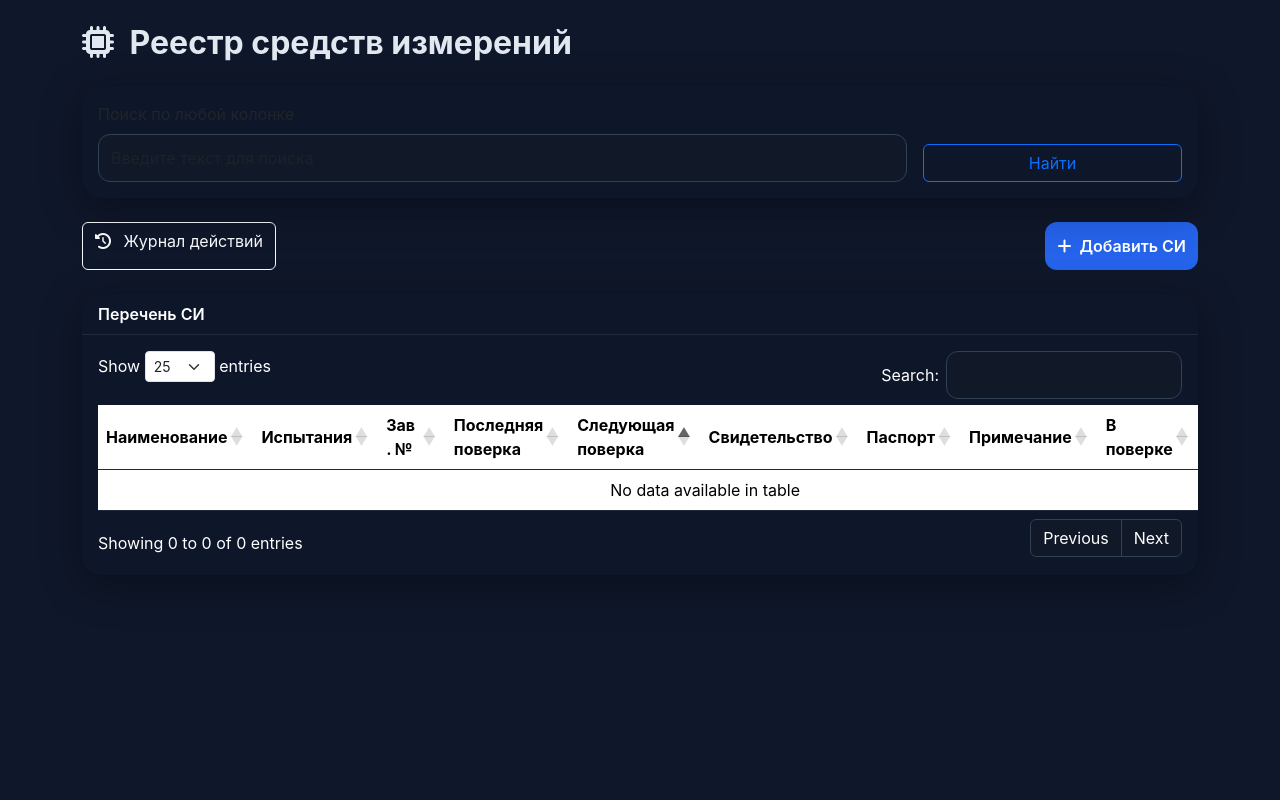
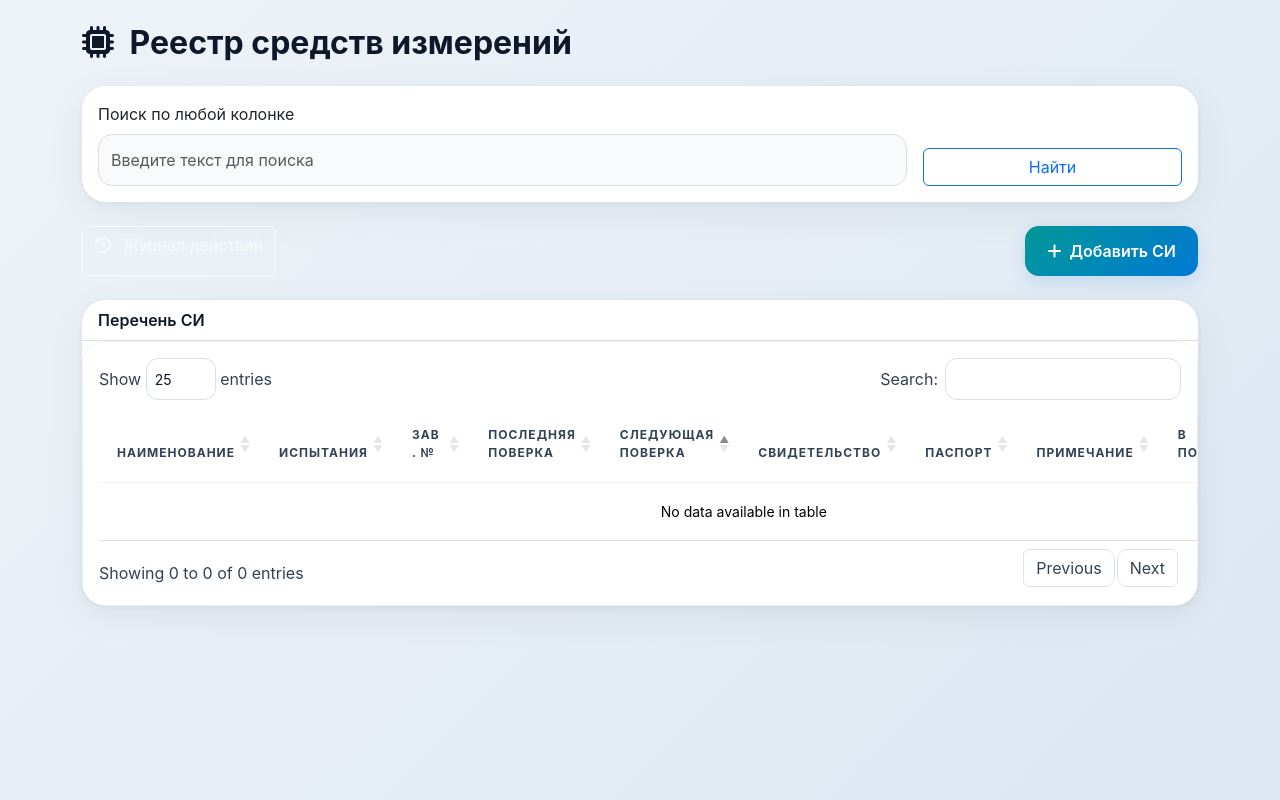
Before and after one commit to alex7r259/si_registry, a Flask app: page / in a window 1280 px wide. Run offline with Flask 3, Linux system fonts and the light colour scheme; data that the repository does not hold is empty; some libraries are stand-ins or nearby versions.

Commit message:
Обновить industrial UI и расширить аудит логов

```diff
--- a/app.py
+++ b/app.py
@@ -27,9 +27,17 @@ class Instrument(db.Model):
 
 class ActionLog(db.Model):
     id: Mapped[int] = mapped_column(primary_key=True)
+
     action: Mapped[str] = mapped_column(String(50))
+
     device_name: Mapped[str] = mapped_column(String(255))
+
     description: Mapped[str] = mapped_column(String(1000))
+
+    username: Mapped[str] = mapped_column(String(255), default='system')
+
+    ip_address: Mapped[str] = mapped_column(String(255), default='unknown')
+
     created_at: Mapped[datetime] = mapped_column(default=datetime.utcnow)
 
 
@@ -40,10 +48,23 @@ def parse_date(raw_date: str | None) -> date | None:
 
 
 def add_log(action: str, device_name: str, description: str):
+
+    ip = request.headers.get(
+        'X-Forwarded-For',
+        request.remote_addr
+    )
+
+    username = request.headers.get(
+        'X-User',
+        'operator'
+    )
+
     log = ActionLog(
         action=action,
         device_name=device_name,
         description=description,
+        username=username,
+        ip_address=ip
     )
 
     db.session.add(log)
--- a/templates/index.html
+++ b/templates/index.html
@@ -14,127 +14,249 @@
           href="https://cdnjs.cloudflare.com/ajax/libs/font-awesome/6.5.2/css/all.min.css">
 
     <style>
-        body{
-            background:#0f172a;
-            color:#e2e8f0;
-            font-family:Inter,system-ui,sans-serif;
+        :root{
+
+            --bg:#eef3f8;
+
+            --panel:#ffffff;
+
+            --panel-2:#f7f9fc;
+
+            --line:#d7dee8;
+
+            --text:#0f172a;
+
+            --muted:#64748b;
+
+            --accent:#009999;
+
+            --accent2:#0078d4;
+
+            --success:#16a34a;
+
+            --warning:#d97706;
+
+            --danger:#dc2626;
         }
 
-        .page-title{
-            font-size:32px;
-            font-weight:700;
-            margin-bottom:24px;
+        body{
+            margin:0;
+            background:linear-gradient(135deg,#eef3f8,#dde7f2);
+            color:var(--text);
+            font-family:Inter,Segoe UI,sans-serif;
+            min-height:100vh;
         }
 
-        .glass-card{
-            background:rgba(15,23,42,.75);
-            backdrop-filter:blur(16px);
-            border:1px solid rgba(255,255,255,.08);
-            border-radius:20px;
-            box-shadow:0 10px 40px rgba(0,0,0,.35);
+        .sidebar{
+
+            width:280px;
+
+            background:#ffffff;
+
+            border-right:1px solid var(--line);
+
+            padding:24px;
+
+            position:fixed;
+
+            top:0;
+
+            left:0;
+
+            bottom:0;
+
+            overflow:auto;
+
+            box-shadow:0 0 30px rgba(15,23,42,.06);
         }
 
-        .card-header{
-            background:transparent !important;
-            border-bottom:1px solid rgba(255,255,255,.08);
-            font-weight:600;
-            color:#fff;
+        .page-title{font-size:32px;font-weight:700;margin-bottom:24px;}
+
+        .glass,.glass-card{
+
+            background:#ffffff;
+
+            border:1px solid rgba(15,23,42,.06);
+
+            border-radius:24px;
+
+            box-shadow:
+                    0 10px 40px rgba(15,23,42,.06),
+                    0 2px 6px rgba(15,23,42,.04);
         }
 
+        .card-header{background:transparent !important;border-bottom:1px solid var(--line);font-weight:600;color:#0f172a;}
+
         .form-control{
-            background:#111827;
-            border:1px solid #334155;
-            color:#fff;
-            border-radius:12px;
-            min-height:48px;
+
+            background:#f8fafc;
+
+            border:1px solid var(--line);
+
+            color:#0f172a;
+
+            border-radius:14px;
+
+            min-height:52px;
+
+            transition:.2s;
         }
 
         .form-control:focus{
-            background:#111827;
-            color:#fff;
-            border-color:#3b82f6;
-            box-shadow:0 0 0 .2rem rgba(59,130,246,.25);
+
+            background:white;
+
+            border-color:var(--accent2);
+
+            color:#0f172a;
+
+            box-shadow:0 0 0 .2rem rgba(0,120,212,.12);
+        }
+
+        .table-wrapper{
+
+            border-radius:22px;
+
+            overflow:hidden;
+
+            border:1px solid rgba(15,23,42,.06);
         }
 
         .table{
-            color:#e2e8f0;
+
+            color:#0f172a;
+
+            margin:0;
+
+            border-collapse:separate;
+
+            border-spacing:0;
         }
 
         .table thead{
-            background:#111827;
+
+            background:linear-gradient(
+                    90deg,
+                    #f8fafc,
+                    #eef3f8
+            );
         }
 
-        .table td,
-        .table th{
-            border-color:#1e293b !important;
-            vertical-align:middle;
+        .table thead th{
+
+            border:none;
+
+            padding:20px 18px;
+
+            color:#334155;
+
+            font-size:12px;
+
+            text-transform:uppercase;
+
+            letter-spacing:1px;
+
+            font-weight:700;
         }
 
-        .table-hover tbody tr:hover{
-            background:rgba(255,255,255,.04);
+        .table tbody td{
+
+            border-top:1px solid #eef2f7;
+
+            padding:18px;
+
+            vertical-align:middle;
+
+            font-size:14px;
         }
 
-        .btn-primary{
-            background:#2563eb;
-            border:none;
-            border-radius:12px;
-            min-height:48px;
-            font-weight:600;
+        .table tbody tr{
+
+            transition:.18s;
+
+            background:white;
         }
 
-        .btn-primary:hover{
-            background:#1d4ed8;
+        .table tbody tr:hover{
+
+            background:#f8fbff;
+
+            transform:scale(1.002);
         }
 
-        .btn-danger{
-            border-radius:10px;
+        .status,.badge-status{padding:8px 14px;border-radius:999px;display:inline-flex;align-items:center;gap:8px;font-size:12px;font-weight:700;letter-spacing:.2px;}
+        .status-ok{background:#dcfce7;color:#166534;}
+        .status-warning{background:#fef3c7;color:#92400e;}
+        .status-danger{background:#fee2e2;color:#991b1b;}
+
+        .btn-industrial{
+
+            background:linear-gradient(
+                    135deg,
+                    #009999,
+                    #0078d4
+            );
+
+            border:none;
+
+            border-radius:14px;
+
+            min-height:50px;
+
+            color:white;
+
+            font-weight:600;
+
+            padding:0 22px;
+
+            transition:.18s;
+
+            box-shadow:0 6px 18px rgba(0,120,212,.15);
         }
 
-        .btn-secondary{
-            border-radius:10px;
+        .btn-industrial:hover{
+
+            transform:translateY(-2px);
+
+            box-shadow:0 12px 28px rgba(0,120,212,.22);
         }
 
-        .badge-status{
-            padding:8px 12px;
-            border-radius:999px;
-            font-size:12px;
-            font-weight:600;
-        }
+        .dataTables_wrapper{color:#334155;}
 
-        .status-ok{
-            background:rgba(34,197,94,.2);
-            color:#4ade80;
-        }
+        .dataTables_filter input,
+        .dataTables_length select{
 
-        .status-warning{
-            background:rgba(250,204,21,.2);
-            color:#facc15;
-        }
+            background:white !important;
 
-        .status-danger{
-            background:rgba(239,68,68,.2);
-            color:#f87171;
-        }
+            border:1px solid var(--line) !important;
 
-        .dataTables_wrapper{
-            color:#fff;
-        }
+            color:#0f172a !important;
 
-        .dataTables_filter input{
-            background:#111827 !important;
-            color:#fff !important;
-            border:1px solid #334155 !important;
+            border-radius:12px !important;
+
+            min-height:42px;
         }
 
         .pagination .page-link{
-            background:#111827;
-            border-color:#334155;
-            color:#fff;
+
+            background:white;
+
+            border-color:#dbe3ec;
+
+            color:#334155;
+
+            border-radius:10px;
+
+            margin:0 3px;
         }
 
         .pagination .active .page-link{
-            background:#2563eb;
-            border-color:#2563eb;
+
+            background:#0078d4;
+
+            border-color:#0078d4;
+
+            color:white;
         }
     </style>
 </head>
@@ -164,14 +286,14 @@
             <i class="fa-solid fa-clock-rotate-left me-2"></i>
             Журнал действий
         </a>
-        <button class="btn btn-primary" data-bs-toggle="modal" data-bs-target="#addInstrumentModal">
+        <button class="btn btn-industrial" data-bs-toggle="modal" data-bs-target="#addInstrumentModal">
             <i class="fa-solid fa-plus me-2"></i>Добавить СИ
         </button>
     </div>
 
     <div class="card glass-card border-0">
         <div class="card-header">Перечень СИ</div>
-        <div class="card-body table-responsive">
+        <div class="card-body table-responsive table-wrapper">
             <table id="instrumentsTable" class="table table-hover align-middle">
                 <thead>
                 <tr>
--- a/templates/logs.html
+++ b/templates/logs.html
@@ -42,6 +42,8 @@
                     <th>Действие</th>
                     <th>Прибор</th>
                     <th>Описание</th>
+                    <th>Пользователь</th>
+                    <th>IP</th>
                 </tr>
 
                 </thead>
@@ -88,6 +90,9 @@
                             {{ log.description }}
                         </td>
 
+                        <td>{{ log.username }}</td>
+                        <td>{{ log.ip_address }}</td>
+
                     </tr>
 
                 {% endfor %}
```
Also changed, not shown: other parts of templates/index.html (+36 -1 lines).
